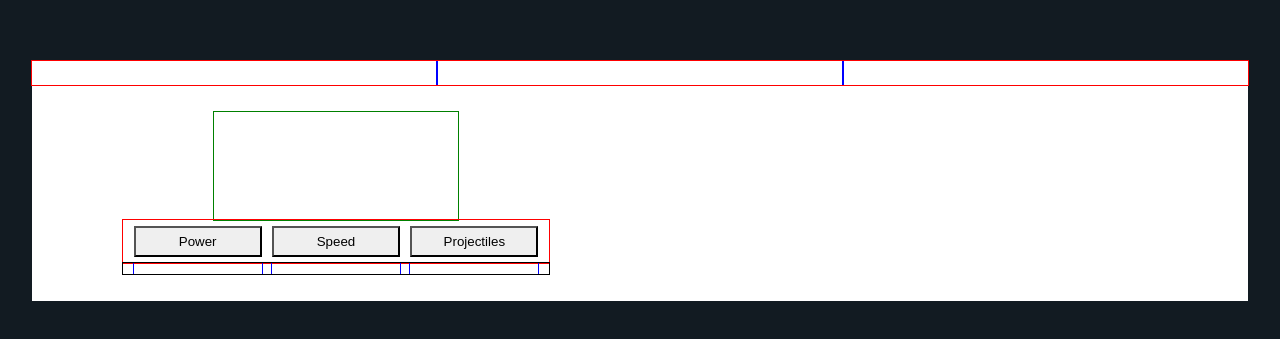
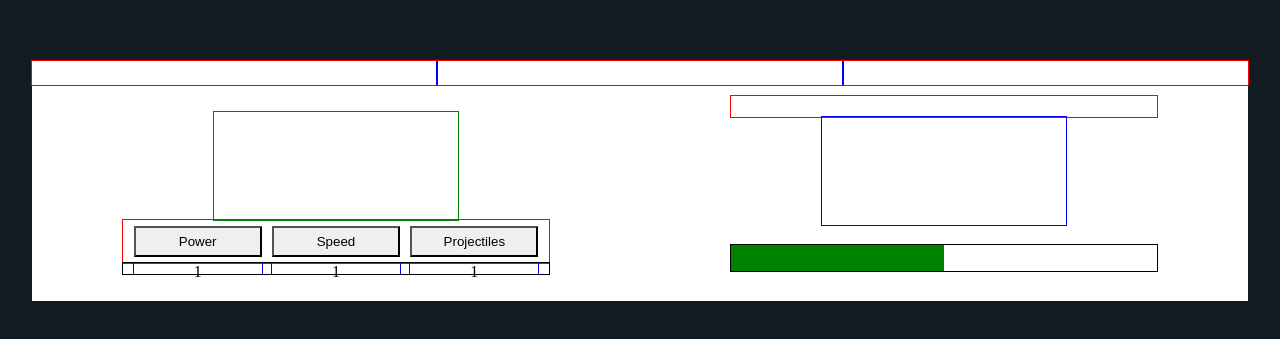
Before and after one commit to DylanLiesenfelt/idle-click-game, a plain HTML site: page index.html in a window 1280 px wide. Shown: the part 219-558 px from the top of the page. Drawn offline with Linux system fonts and the light colour scheme.

Commit message:
html css layout, began js build
html and css backbone done, needst styling and refing but coplte to begin js build and adding functionality

```diff
--- /dev/null
+++ b/game.js
@@ -0,0 +1,51 @@
+let power = 1
+let speed = 1
+let projectile = 1
+
+let powerUpgradeCost = 500
+let speedUpgradeCost = 500
+let projUpgradeCost = 500
+
+const displayPowerLevel = document.getElementById('powerCount')
+const displaySpeedLevel = document.getElementById('speedCount')
+const displayProjLevel = document.getElementById('projCount')
+
+displayPowerLevel.textContent = power
+displaySpeedLevel.textContent = speed
+displayProjLevel.textContent = projectile
+
+
+
+class Enemy {
+    constructor(name, level, hp, image) {
+        this.name = name
+        this.level = level
+        this.hp = hp
+        this.image = image
+    }
+}
+
+const e1 = new Enemy('1', 1, (level * level) * 10, '')
+const e2 = new Enemy('2', 2, (level * level) * 10, '')
+const e3 = new Enemy('3', 3, (level * level) * 10, '')
+const e4 = new Enemy('4', 4, (level * level) * 10, '')
+const e5 = new Enemy('5', 5, (level * level) * 10, '')
+const e6 = new Enemy('6', 6, (level * level) * 10, '')
+const e7 = new Enemy('7', 7, (level * level) * 10, '')
+const e8 = new Enemy('8', 8, (level * level) * 10, '')
+const e9 = new Enemy('9', 9, (level * level) * 10, '')
+const e10 = new Enemy('10', 10, (level * level) * 10, '')
+const e11 = new Enemy('11', 11, (level * level) * 10, '')
+
+let enemyIndex = [e1, e2, e3, e4, e5, e6, e7, e8, e9, e10, e11]
+
+
+
+
+function combat() {
+
+
+    return true
+}
+
+enemyDefeated = combat()
--- a/index.html
+++ b/index.html
@@ -42,9 +42,22 @@
                 </div>
             </div>
             <div id="enemyArea" class="flex">
+                <div id="enemyInfo" class="flex">
 
+                </div>
+                <div id="enemy" class="flex">
+
+                </div>
+                <div id="enemyHealth" class="flex">
+                    <div id="enemyHpBar" class="flex">
+                        <div id="barFill" class="flex">
+
+                        </div>
+                    </div>
+                </div>
             </div>
         </div>
     </div>
 </body>
+<script src="./game.js"></script>
 </html>
--- a/style.css
+++ b/style.css
@@ -81,9 +81,41 @@ body {
                     outline: 1px solid blue ;
                     height: 100%;
                     width: 30%;
+                    text-align: center;
                 }
 
         #enemyArea {
             height: 100%;
             width: 100%;
+            flex-direction: column;
         }
+
+            #enemyInfo {
+                outline: 1px solid red;
+                height: 10%;
+                width: 70%;
+            }
+
+            #enemy {
+                outline: 1px solid blue;
+                height: 50%;
+                width: 40%;
+            }
+
+            #enemyHealth {
+                height: 30%;
+                width: 70%;
+            }
+
+                #enemyHpBar {
+                    outline: 1px solid black;
+                    height: 40%;
+                    width: 100%;
+                    justify-content: flex-start;
+                }
+
+                    #barFill {
+                        background-color: green;
+                        height: 100%;
+                        width: 50%;
+                    }
```
